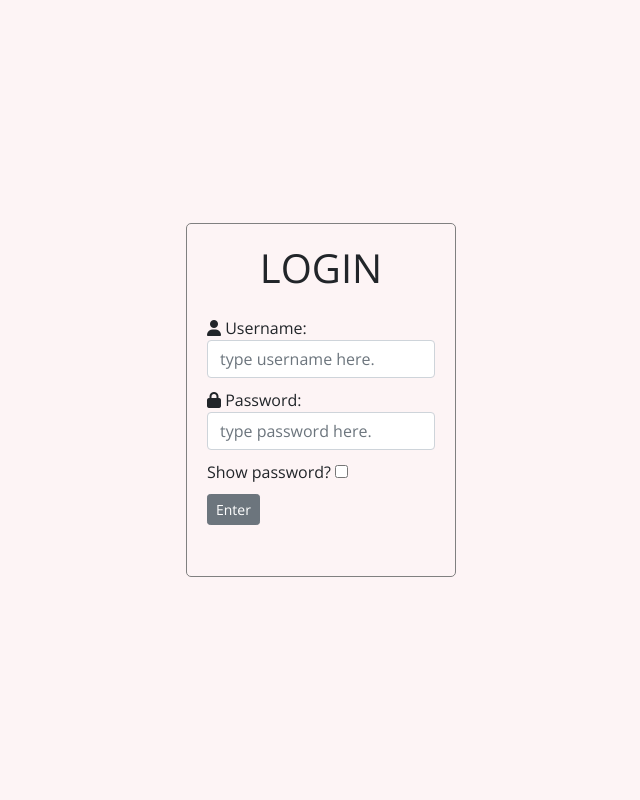
After one commit to Isaquesantos7/django-datables, a Django app: page /login/ in a window 1280 px wide. The commit adds this page. Shown: the whole page, without its empty margins (319-959 px from the left). Run offline with Django 4.2, Linux system fonts and the light colour scheme; some libraries are stand-ins or nearby versions.

Commit message:
adicionando painel de login e autenticacao do usuario

```diff
--- a/config/settings.py
+++ b/config/settings.py
@@ -10,6 +10,8 @@ SECRET_KEY = 'django-insecure-17&&m&*e4^(!jmfwa8g=o1u)m+1n*&7m5$iq9q)#p7vw)gi%w*
 
 # SECURITY WARNING: don't run with debug turned on in production!
 DEBUG = True
+
+APPEND_SLASH = False
 
 ALLOWED_HOSTS = ['*']
 
--- a/employee/urls.py
+++ b/employee/urls.py
@@ -1,7 +1,16 @@
 from django.urls import path
-from employee.views import employee_relatorio, employee
+from employee.views import employee_relatorio, employee, employee_json
+from employee.views import login_auth, loginUser, logoutUser
 
 urlpatterns = [
     path('', employee_relatorio, name='index'),
     path('addEmployee/', employee, name='addEmployee'),
+
+    # JSON RESPONSE
+    path('json/', employee_json, name='json'),
+
+    # LOGIN
+    path('login/', login_auth, name='login'),
+    path('login_user', loginUser, name='login_user'),
+    path('logout_user/', logoutUser, name='logout_user')
 ]
--- a/employee/views.py
+++ b/employee/views.py
@@ -1,14 +1,31 @@
 from django.shortcuts import redirect, render
-from django.http import HttpResponseRedirect
 from employee.models import Employee
 from employee.forms import EmployeeForm
 from django.contrib import messages
 
+# HTTP
+from django.http import HttpResponseRedirect, HttpResponse
+
+# JSON
+from django.http import JsonResponse
+
+# IMPORT LOGIN
+from django.contrib.auth import authenticate, login, logout
+from django.contrib.auth.decorators import login_required
+from django.views.decorators.cache import cache_control
+
+
+# LIST ALL OF EMPLOYEES
+@login_required(login_url='/login/')
+@cache_control(no_cache=True, must_revalidate=True, no_store=True)
 def employee_relatorio(request):
     employees = Employee.objects.all()
 
     return render(request, './tabelas/TabelaEmployee.html', context={'employees':employees})
 
+# SAVING FORMS
+@login_required(login_url='/login/')
+@cache_control(no_cache=True, must_revalidate=True, no_store=True)
 def employee(request):
 
     if request.method == 'GET':
@@ -34,3 +51,40 @@ def employee(request):
         }
 
         return render(request, './forms/formulario.html', context=context)
+
+# RETURN ALL OF DATA AS JSON
+@login_required(login_url='/login/')
+@cache_control(no_cache=True, must_revalidate=True, no_store=True)
+def employee_json(request):
+    employees = Employee.objects.all()
+    data = [employee.get_data() for employee in employees]
+    response = {'data' : data}
+    return JsonResponse(response)
+
+# LOGIN
+def login_auth(request,):
+    if request.user == None or request.user == '' or request.user.username == '':
+        return render(request, 'login.html')
+    else:
+        return HttpResponseRedirect('/')
+
+# LOGIN-USER
+def loginUser(request):
+    if request.method == 'POST':
+        username = request.POST.get('username')
+        password = request.POST.get('password')
+        user = authenticate(request, username=username, password=password)
+
+        if user is not None:
+            login(request, user)
+            messages.success(request, 'User athenticated with success!')
+            return HttpResponseRedirect('/')
+        else:
+            messages.error(request, 'Enter your data correctly.')
+            return HttpResponseRedirect('/')
+    else:
+        return render(request, 'login.html')
+
+def logoutUser(request):
+    logout(request)
+    return redirect('login')
--- /dev/null
+++ b/static/css/login.css
@@ -0,0 +1,37 @@
+.main-login {
+    display: flex;
+    align-items: center;
+    justify-content: center;
+    flex-direction: column;
+    height: 100vh;
+}
+
+.main-login-form {
+    display: flex;
+    flex-direction: column;
+    gap: 1rem;
+    border: 1px solid gray;
+    border-radius: 5px;
+    padding: 20px;
+}
+
+.main-login-form h1 {
+    align-self: center;
+}
+
+.username {
+    margin-bottom: 10px;
+}
+
+.password {
+    margin-bottom: 10px;
+}
+
+.show-password {
+    margin-bottom: 10px;
+}
+
+.main-login-message {
+    text-align: center;
+    margin-top: 15px;
+}
--- a/static/css/style.css
+++ b/static/css/style.css
@@ -50,6 +50,7 @@ body {
 .header-search {
     display: flex;
     flex-direction: row;
+    align-items: center;
 }
 .header-search input {
     border: none;
@@ -65,6 +66,15 @@ body {
 .header-search a:hover {
     background-color: var(--primary-bg-button);
     color: var(--primary-font-color);
+}
+
+.logout {
+    align-content: flex-end;
+    margin-left: 15px;
+}
+
+.logout a:hover{
+    background-color: red;
 }
 
 .main-container {
--- a/templates/header/header.html
+++ b/templates/header/header.html
@@ -1,3 +1,4 @@
+{% block nav %}
     <nav class="header-nav">
         <div class="header-nav-title">
             <i class="fa-solid fa-people-group"></i>
@@ -6,5 +7,10 @@
         <div class="header-search">
             <input type="text" id="search" placeholder="Search here...">
             <a href="{% url 'index' %}"><i class="fa-solid fa-repeat"></i></a>
+            <span class="logout">
+                <a href="{% url 'logout_user' %}"><i class="fa-solid fa-right-from-bracket"></i></a>
+            </span>
         </div>
+
     </nav>
+{% endblock %}
--- a/templates/index.html
+++ b/templates/index.html
@@ -8,14 +8,17 @@
 
     <link rel="shortcut icon" href="{% static './img/favicon.ico' %}" type="image/x-icon">
 
-    <title>Datatables</title>
+    {% block title %}<title>Datatables</title>{% endblock %}
 
     {% include './partes/head.html' %}
 </head>
 <body>
+    {% block nav %}
         <header class="header">
             {% include './header/header.html' %}
         </header>
+        {% include "./messages/messages.html" %}
+    {% endblock %}
 
     <main class="main-container">
         <div class="container">
@@ -23,9 +26,11 @@
         </div>
     </main>
 
+    {% block footer %}
         <footer>
             {% include './partes/footer.html' %}
         </footer>
+    {% endblock %}
 
     <!--Bootstrap5 scripts-->
     <script src="https://cdn.jsdelivr.net/npm/@popperjs/core@2.9.2/dist/umd/popper.min.js" integrity="sha384-IQsoLXl5PILFhosVNubq5LC7Qb9DXgDA9i+tQ8Zj3iwWAwPtgFTxbJ8NT4GN1R8p" crossorigin="anonymous"></script>
@@ -45,13 +50,23 @@
     <!--Datatables scrips-->
     <script>
         $('#example').DataTable({
+            // "ajax": "/json",
+            // "columns": [
+            //     {"data": "id"},
+            //     {"data": "name"},
+            //     {"data": "email"},
+            //     {"data": "job"},
+            //     {"data": "active"},
+            // ],
             paging: true, //adiciona paginacao
-            pageLength: 6, //quantidade de linhas na pagina
+            pageLength: 10, //quantidade de linhas na pagina
             lenghtChange: false,
             autoWidth: true, //adiciona largura da coluna automatica
             searching: true, //adiciona campo de pesquisa
             bInfo: true, //adiciona o info sobre os registros da tabelas
             bSort: true, //adiciona ordenacao
+            scrollX: false, //adciona scroll lateral
+            scrollY: true, //adciona scroll vertical
 
             //Desativando filtro de ordenação em uma coluna especifica
             // "columnDefs":[{
--- /dev/null
+++ b/templates/login.html
@@ -0,0 +1,51 @@
+{% extends 'index.html' %}
+
+{% block nav %}
+
+{% endblock %}
+
+{% block content %}
+    <div class="main-login">
+        <div class="main-login-form">
+            <h1>LOGIN</h1>
+            <form method="post" action="/login_user" autocomplete="off">
+                {% csrf_token %}
+                <div class="username">
+                    <label for="username"><i class="fa-solid fa-user"></i> Username:</label>
+                    <input class="form-control" type="text" id="username" name="username" required placeholder="type username here.">
+                </div>
+
+                <div class="password">
+                    <label for="password"><i class="fa-solid fa-lock"></i> Password:</label>
+                    <input class="form-control" type="password" name="password" id="password" required placeholder="type password here.">
+                </div>
+
+                <div class="show-password">
+                    <label>Show password?</label>
+                    <input type="checkbox" id="checkbox">
+                </div>
+
+                <input class="btn btn-sm btn-secondary" type="submit" value="Enter">
+            </form>
+
+            <span class="main-login-message">
+                {% include './messages/messages.html' %}
+            </span>
+        </div>
+    </div>
+
+    <script>
+        let check = document.getElementById('checkbox');
+        let password = document.getElementById('password');
+
+        check.addEventListener('click', () => {
+            if (password.type == 'password') {
+                password.type = 'text';
+            } else {
+                password.type = 'password';
+            }
+        });
+    </script>
+{% endblock %}
+
+{% block footer %} {% endblock %}
--- a/templates/partes/head.html
+++ b/templates/partes/head.html
@@ -17,3 +17,4 @@
 
 <!--Static files-->
 <link rel="stylesheet" href="{% static 'css/style.css' %}">
+<link rel="stylesheet" href="{% static 'css/login.css' %}">
--- a/templates/tabelas/TabelaEmployee.html
+++ b/templates/tabelas/TabelaEmployee.html
@@ -23,6 +23,8 @@
                     </tr>
                 {% endfor %}
             </tbody>
+
+            <!--Trabalhando JSON-->
         </table>
     </div>
 {% endblock %}
```
Also changed, not shown: employee/models.py (+9 -0 lines). Lines whose indentation alone changed are shown as unchanged.
